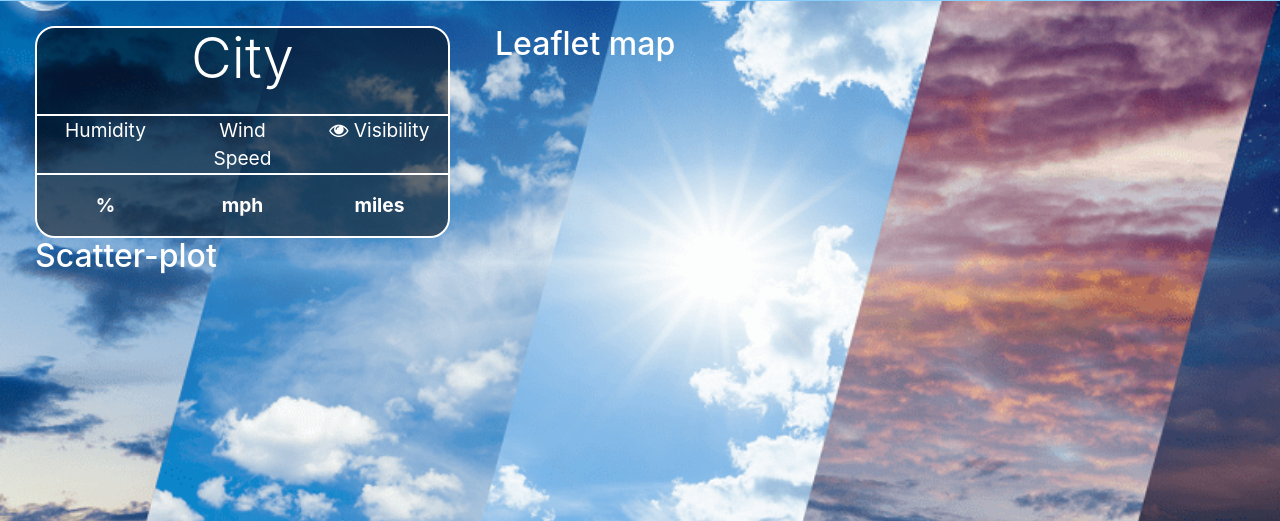
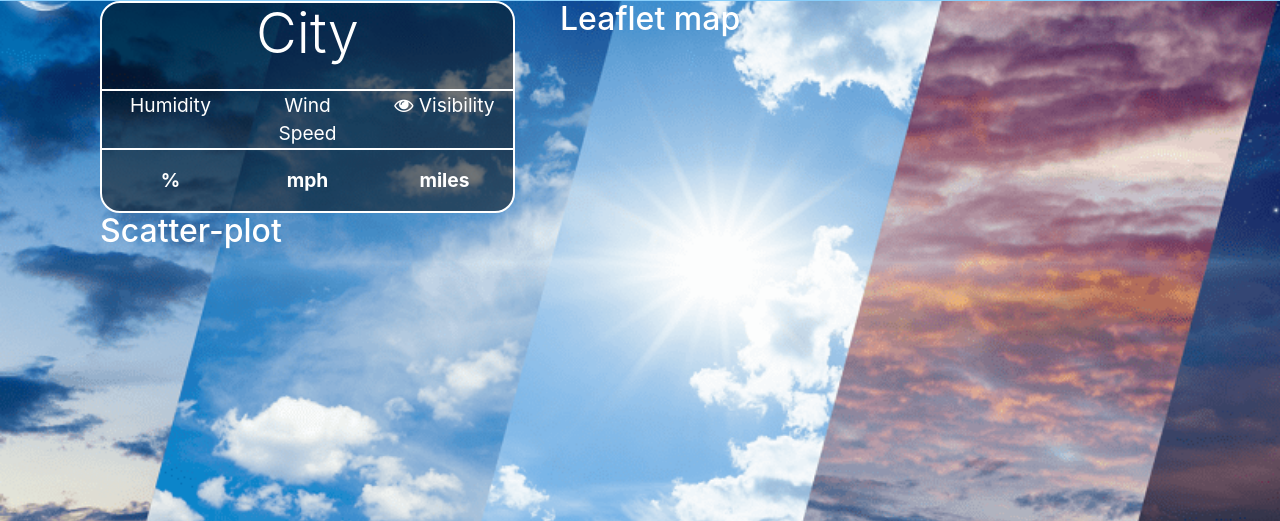
Before and after one commit to davesiddharth/Weather-App, a Flask app: page / in a window 1280 px wide; the page is wider, and only the part inside the window is pictured. Shown: the part 129-650 px from the top of that part. Run offline with Flask 2, Linux system fonts and the light colour scheme; some libraries are stand-ins or nearby versions.

Commit message:
Update style.css

```diff
--- a/static/style/style.css
+++ b/static/style/style.css
@@ -8,15 +8,19 @@ body {
 	background-size: cover;
 	background-position: center;
 	background-repeat: no-repeat;
-	margin: 0 auto;
+	margin:0 auto;
     color: rgb(255, 255, 255);
 }
 
-.container {
-	margin-left:5px;
-	margin-right:5px;
+.overall {
+	margin-left:25px;
+	margin-right:25px;
 	margin-top: 25px;
   }
+
+  /* .container {
+	  margin-top: 25px;
+  } */
 
 /* weather section */
 #weather_card {
```
